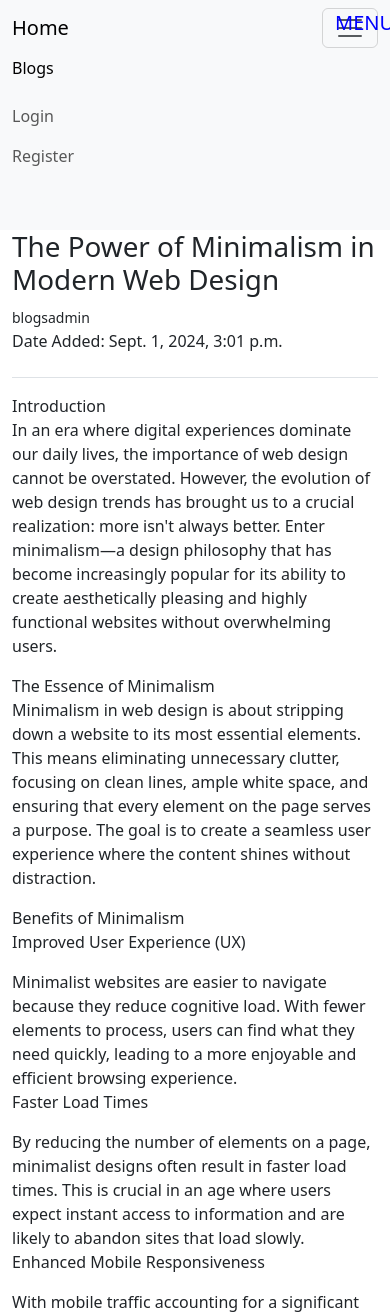
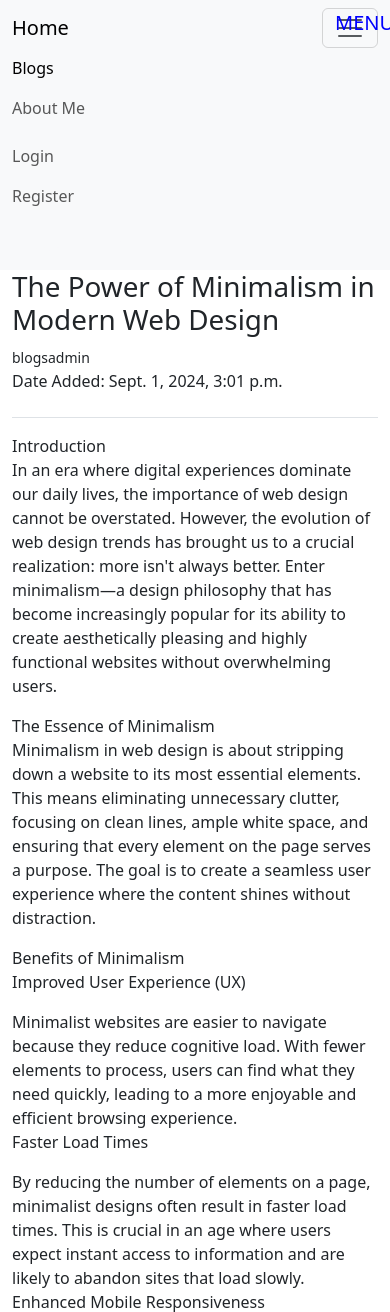
Before and after one commit to Njoro90260/blogs, a Django app: page /blog-view/1 in a window 390 px wide, after a click on "MENU". Shown: the top 1312 px of the page. Run offline with Django 4.2, Linux system fonts and the light colour scheme; data comes from the database, SQL or seed files in the repository; both versions use the stored data as it was after the commit; some libraries are stand-ins or nearby versions.

Commit message:
add themes commit1

```diff
--- a/Blog/settings.py
+++ b/Blog/settings.py
@@ -1,3 +1,4 @@
+import os
 """
 Django settings for Blog project.
 
@@ -60,7 +61,7 @@ ROOT_URLCONF = 'Blog.urls'
 TEMPLATES = [
     {
         'BACKEND': 'django.template.backends.django.DjangoTemplates',
-        'DIRS': [],
+        'DIRS': [os.path.join(BASE_DIR, 'templates')],
         'APP_DIRS': True,
         'OPTIONS': {
             'context_processors': [
--- a/blogs/templates/blogs/base.html
+++ b/blogs/templates/blogs/base.html
@@ -1,29 +1,53 @@
-
 <!DOCTYPE html>
 <html lang="en">
+
 <head>
     <meta charset="UTF-8">
     <meta name="viewport" content="width=device-width, initial-scale=1.0">
-    {% block title %}
-    <title>Document</title>
-    {% endblock title %}
+
+   {% block title %}  <title> Document </title>{% endblock title %}
+
     {% load bootstrap5 %}
     {% bootstrap_css %}
     {% load static %}
     <link rel="stylesheet" href="{% static 'css/dark-mode.css' %}" id="dark-theme" disabled>
+    <!-- Font Awesome CDN -->
+    <link rel="stylesheet" href="https://cdnjs.cloudflare.com/ajax/libs/font-awesome/6.0.0-beta3/css/all.min.css">
+    <style>
+        html, body {
+            height: 100%;
+            margin: 0;
+        }
+        body {
+            display: flex;
+            flex-direction: column;
+        }
+        main {
+            flex: 1;
+        }
+        footer {
+            margin-top: auto;
+        }
+    </style>
 </head>
+
 <body class="{% if request.session.theme == 'dark' %}bg-dark text-white{% endif %}">
 
-  <nav class="navbar navbar-expand-lg bg-body-tertiary">
+    <header>
+        <nav class="navbar navbar-expand-lg bg-body-tertiary" style="background-color: rgb(36, 36, 75);">
             <div class="container-fluid">
                 <a class="navbar-brand" href="{% url 'blogs:index' %}">Home</a>
-        <button class="navbar-toggler" type="button" data-bs-toggle="collapse" data-bs-target="#navbarCollapse" aria-controls="navbarCollapse" aria-expanded="false" aria-label="Toggle navigation">
+                <button class="navbar-toggler" type="button" data-bs-toggle="collapse" data-bs-target="#navbarCollapse"
+                    aria-controls="navbarCollapse" aria-expanded="false" aria-label="Toggle navigation">
                     <span class="navbar-toggler-icon" style="color:blue;">MENU</span>
                 </button>
                 <div class="collapse navbar-collapse" id="navbarCollapse">
                     <ul class="navbar-nav me-auto mb-2 mb-lg-0">
                         <li class="nav-item">
                             <a class="nav-link active" aria-current="page" href="{% url 'blogs:blogs' %}">Blogs</a>
+                        </li>
+                        <li class="nav-item"></li>
+                            <a class="nav-link" href="{% url 'blogs:about' %}">About Me</a>
                         </li>
                     </ul>
                     <ul class="navbar-nav ms-auto mb-2 mb-lg-0">
@@ -43,15 +67,16 @@
                         </li>
                         {% endif %}
                     </ul>
-        </div>
-        <header>
-            <div class="container">
+                    <ul class="navbar-nav">
+                        <li class="nav-item">
                             <!-- Button to toggle theme -->
                             <button id="theme-switch" class="btn btn-outline-light">Toggle Theme</button>
+                        </li>
+                    </ul>
                 </div>
-        </header>
             </div>
         </nav>
+    </header>
 
     <main role="main" class="container-fluid">
         <div class="pb-2 mb-2 border-bottom">
@@ -61,13 +86,98 @@
             {% block content %}{% endblock content %}
         </div>
     </main>
+{% block footer %}
+<footer class="text-center text-white mt-5 w-100" style="background-color: rgb(36, 36, 75);">
+    <!-- Grid container -->
+    <div class="container p-4">
+        <!-- Section: Social media -->
+        <section class="mb-4">
+
+            <a class="btn btn-outline-light btn-floating m-1" href="#!" role="button" target="_blank">
+                <i class="fab fa-facebook-f"></i>
+            </a>
+
+            <a class="btn btn-outline-light btn-floating m-1" href="https://x.com/njoro90260" role="button" target="_blank">
+                <i class="fab fa-twitter"></i>
+            </a>
+
+            <a class="btn btn-outline-light btn-floating m-1" href="mailto:wchegesalome@gmail.com" role="button" target="_blank">
+                <i class="fas fa-envelope"></i>
+            </a>
+
+            <a class="btn btn-outline-light btn-floating m-1" href="https://www.instagram.com/thisnaturelover12/" role="button" target="_blank">
+                <i class="fab fa-instagram"></i>
+            </a>
+
+            <a class="btn btn-outline-light btn-floating m-1" href="www.linkedin.com/in/peter-njoroge-71b689251" role="button" target="_blank">
+                <i class="fab fa-linkedin-in"></i>
+            </a>
+
+            <a class="btn btn-outline-light btn-floating m-1" href="https://github.com/Njoro90260" role="button" target="_blank">
+                <i class="fab fa-github"></i>
+            </a>
+        </section>
+        <!-- Section: Social media -->
+
+        <!-- Section: Links -->
+        <section class="">
+            <div class="row">
+                <!-- First column -->
+                <div class="col-lg-6 col-md-12 mb-4 mb-md-0">
+                    <h5 class="text-uppercase">About</h5>
+
+                    <p class="mb-0">
+                        This project was created as part of my practice to help me gain experience and pursue job opportunities.
+                    </p>
+                </div>
+                <!-- Second column -->
+                <div class="col-lg-3 col-md-6 mb-4 mb-md-0">
+                    <h5 class="text-uppercase">Links</h5>
+
+                    <ul class="list-unstyled mb-0">
+                        <li><a href="{% url 'blogs:about' %}" class="text-white">About Me</a></li>
+                        <li><a href="#!" class="text-white">Link 2</a></li>
+                        <li><a href="#!" class="text-white">Link 3</a></li>
+                        <li><a href="#!" class="text-white">Link 4</a></li>
+                    </ul>
+                </div>
+
+                <!-- Third column -->
+                <div class="col-lg-3 col-md-6 mb-4 mb-md-0">
+                    <h5 class="text-uppercase">Contact</h5>
+
+                    <ul class="list-unstyled mb-0">
+                        <li><a href="mailto:wchegesalome@gmail.com" class="text-white">Email Us</a></li>
+                        <li><a href="#!" class="text-white">Call Us</a></li>
+                    </ul>
+                </div>
+            </div>
+        </section>
+        <!-- Section: Links -->
+    </div>
+    <!-- Grid container -->
+
+    <!-- Copyright -->
+    <div class="text-center p-3" style="background-color: rgba(0, 0, 0, 0.2);">
+        © 2024 Copyright:
+        <a class="text-white" href="https://yourwebsite.com/">peter-njoroge-project.com</a>
+    </div>
+    <!-- Copyright -->
+</footer>
+<!-- Footer -->
+
+{% endblock footer %}
+
+    <!-- Add Font Awesome icons for social media (optional) -->
+    <script src="https://kit.fontawesome.com/a076d05399.js"></script>
+
     {% bootstrap_javascript %}
 
     <script>
         document.addEventListener("DOMContentLoaded", function () {
             const themeSwitch = document.getElementById('theme-switch');
             let theme = "{{ request.session.theme }}";
-
+a
             // Function to toggle the theme
             function toggleTheme() {
                 theme = theme === "dark" ? "light" : "dark";
@@ -95,4 +205,5 @@
         });
     </script>
 </body>
+
 </html>
--- a/blogs/templates/blogs/blogpost.html
+++ b/blogs/templates/blogs/blogpost.html
@@ -24,3 +24,4 @@
   </div>
   {%endblock content %}
 </div>
+{% block footer %}{% endblock footer %}
--- a/blogs/templates/blogs/blogs.html
+++ b/blogs/templates/blogs/blogs.html
@@ -31,6 +31,9 @@
         <p>No blogs have been posted yet.</p>
         {% endfor %}
     </div>
+    {% if user.is_authenticated %}
     <a href="{% url 'blogs:newblog' %}">Add a new blog</a>
+    {% endif %}
 </div>
 {% endblock %}
+{% block footer %}{% endblock footer %}
--- a/blogs/templates/blogs/confirm_delete.html
+++ b/blogs/templates/blogs/confirm_delete.html
@@ -16,3 +16,4 @@
     </form>
 </body>
 </html>
+{% block footer %}{% endblock footer %}
--- a/blogs/templates/blogs/edit_blog.html
+++ b/blogs/templates/blogs/edit_blog.html
@@ -27,3 +27,4 @@
     </form>
 </div>
 {% endblock content%}
+{% block footer %}{% endblock footer %}
--- a/blogs/templates/blogs/new_blog.html
+++ b/blogs/templates/blogs/new_blog.html
@@ -30,3 +30,4 @@
     </form>
 </div>
 {% endblock content %}
+{% block footer %}{% endblock footer %}
--- a/blogs/urls.py
+++ b/blogs/urls.py
@@ -1,6 +1,7 @@
 """Defines url patterns for blogs."""
 from django.urls import path
 from . import views
+from django.views.generic import TemplateView
 
 app_name = 'blogs'
 urlpatterns = [
@@ -18,4 +19,6 @@ urlpatterns = [
     path('delete-blog/<int:id>', views.delete_blog, name="delete_blogpost"),
      # path to the toogle theme.
     path('toggle-theme/', views.toggle_theme, name='toggle_theme'),
+    # path to my about
+    path('about/', TemplateView.as_view(template_name='about.html'), name='about'),
 ]
--- a/users/templates/registration/login.html
+++ b/users/templates/registration/login.html
@@ -5,7 +5,7 @@
 {% endblock title %}
 
 {% block page_header %}
-<h2>Log in to your account.</h2>
+<h2 class="mb-4">Log in to your account.</h2>
 {% endblock page_header %}
 
 {% block content %}
--- a/users/templates/registration/register.html
+++ b/users/templates/registration/register.html
@@ -4,7 +4,7 @@
 <title>Register</title>
 {% endblock title %}
 {% block page_header %}
-<h2>Register an account with us</h2>
+<h2 class="mb-4">Register an account with us</h2>
 {% endblock page_header %}
 
 {% block content %}
```
Also changed, not shown: blogs/templates/about.html (added, +33 -0 lines), blogs/templates/blogs/index.html (+5 -3 lines), db.sqlite3. Lines whose indentation alone changed are shown as unchanged.
